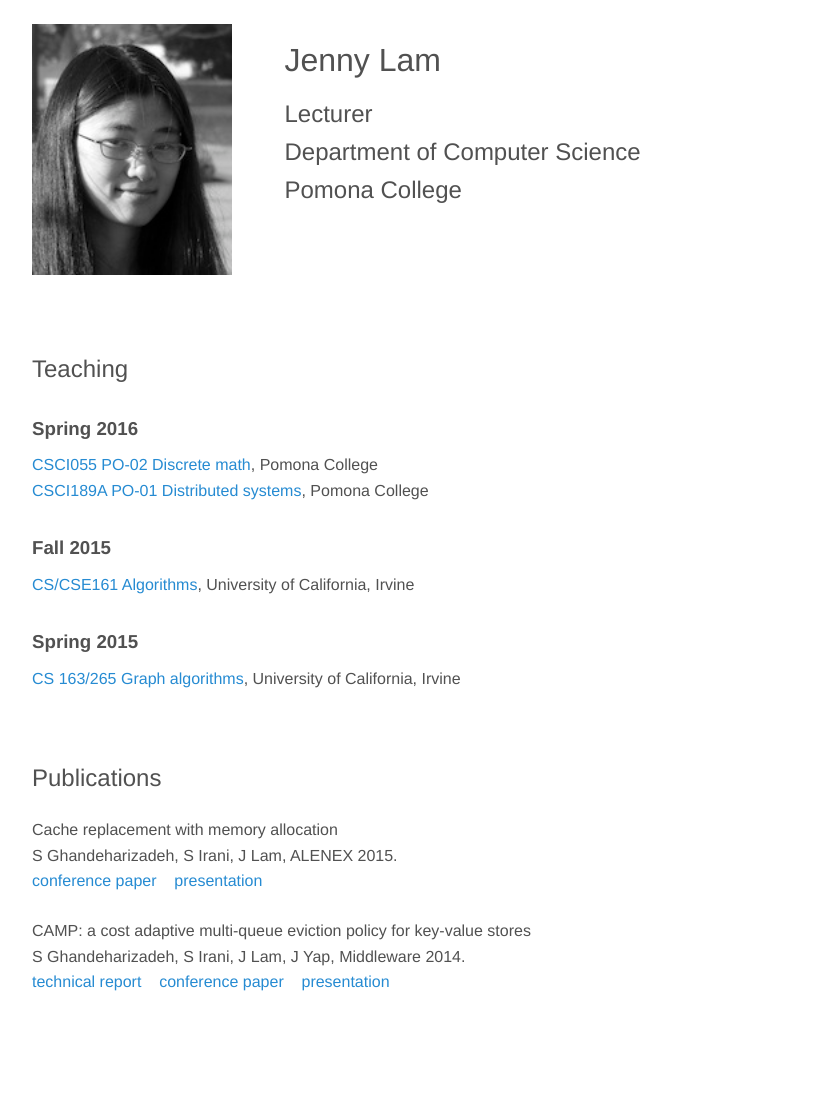
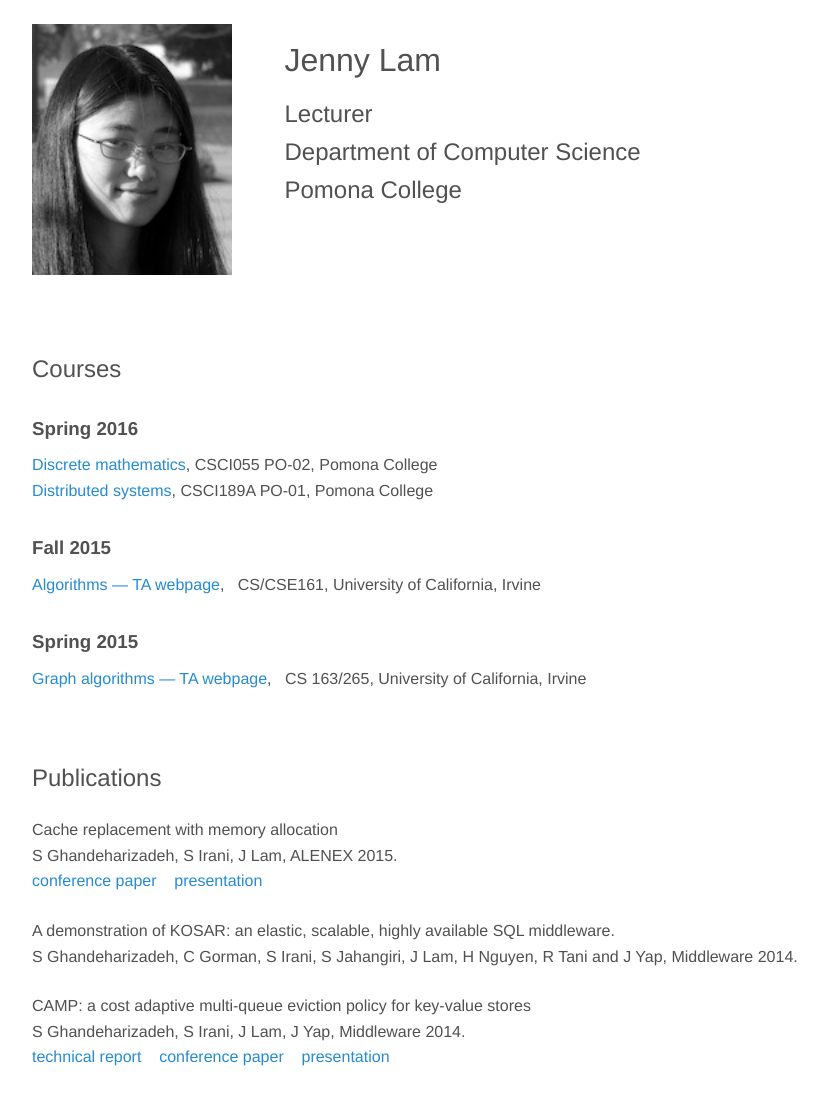
Before and after one commit to jnylam/jnylam.github.io, a Jekyll site: the page built from index.html, in a window 1280 px wide. Shown: the whole page, without its empty margins (128-956 px from the left). Built offline with Jekyll 4.4.1, drawn with Linux system fonts in a browser that asks for light colours; before the commit the page ends 1043 px from its top, so only the background shows below that.

Commit message:
minor: change course title appearance

```diff
--- a/index.html
+++ b/index.html
@@ -26,24 +26,24 @@ layout: homepage
 
 
 <section id="teaching">
-  <h2>Teaching</h2>
+  <h2>Courses</h2>
     <article>
       <h3>Spring 2016</h3>
       <ul>
-        <li><a href="">CSCI055 PO-02 Discrete math</a>, Pomona College</li>
-        <li><a href="courses/ds">CSCI189A PO-01 Distributed systems</a>, Pomona College</li>
+        <li><a href="">Discrete mathematics</a>, CSCI055 PO-02, Pomona College</li>
+        <li><a href="">Distributed systems</a>, CSCI189A PO-01, Pomona College</li>
       </ul>
     </article>
     <article>
       <h3>Fall 2015</h3>
       <ul>
-        <li><a href="courses/161">CS/CSE161 Algorithms</a>, University of California, Irvine</li>
+        <li><a href="courses/161">Algorithms &mdash; TA webpage</a>, &nbsp; CS/CSE161, University of California, Irvine</li>
       </ul>
     </article>
     <article>
       <h3>Spring 2015</h3>
       <ul>
-        <li><a href="courses/163">CS 163/265 Graph algorithms</a>, University of California, Irvine</li>
+        <li><a href="courses/163">Graph algorithms &mdash; TA webpage</a>, &nbsp; CS 163/265, University of California, Irvine</li>
       </ul>
     </article>
 </section>
@@ -61,6 +61,13 @@ layout: homepage
 
   <article>
   <ul>
+    <li class='title'>A demonstration of KOSAR: an elastic, scalable, highly available SQL middleware.</li>
+    <li>S Ghandeharizadeh, C Gorman, S Irani, S Jahangiri, J Lam, H Nguyen, R Tani and J Yap, Middleware 2014.</li>
+  </ul>
+  </article>
+
+  <article>
+  <ul>
     <li class='title'>CAMP: a cost adaptive multi-queue eviction policy for key-value stores</li>
     <li>S Ghandeharizadeh, S Irani, J Lam, J Yap, Middleware 2014.</li>
     <li><a href="http://dblab.usc.edu/users/papers/CAMPTR.pdf">technical report</a> &nbsp;&nbsp; <a href="http://dl.acm.org/citation.cfm?id=2663165.2663317">conference paper</a> &nbsp;&nbsp; <a href="assets/pdf/camp.pdf">presentation</a></li>
```
Also changed, not shown: _courses/161/index.html (+7 -6 lines), _courses/163/index.html (+5 -2 lines).
